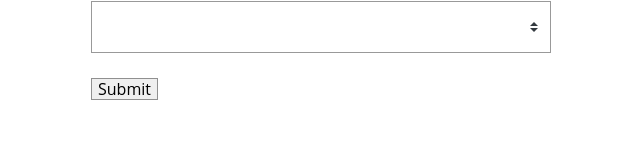
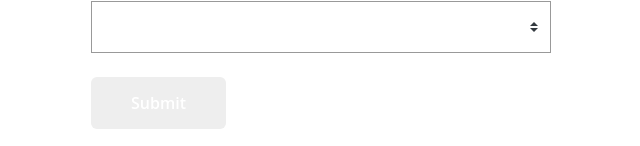
Before and after one commit to ImranK1506/VueMastery-Real_World_Vue, a Vue app: page /event/create in a window 1280 px wide. Shown: the part 895-1041 px from the top of the page, without its empty margins (319-959 px from the left). Before the commit the page ends 1016 px from the top, so only its background shows below. Built offline with nearby package versions, Linux system fonts and the light colour scheme.

Commit message:
global component: BaseButton

```diff
--- a/db.json
+++ b/db.json
@@ -301,6 +301,76 @@
       "date": "2020-03-05T13:16:00.000Z",
       "time": "3 :00",
       "attendees": []
+    },
+    {
+      "id": 7136025,
+      "category": "",
+      "organizer": {
+        "id": "1",
+        "name": "Imran"
+      },
+      "title": "",
+      "description": "",
+      "location": "",
+      "date": "",
+      "time": "",
+      "attendees": []
+    },
+    {
+      "id": 7606023,
+      "category": "",
+      "organizer": {
+        "id": "1",
+        "name": "Imran"
+      },
+      "title": "",
+      "description": "",
+      "location": "",
+      "date": "",
+      "time": "",
+      "attendees": []
+    },
+    {
+      "id": 6691000,
+      "category": "",
+      "organizer": {
+        "id": "1",
+        "name": "Imran"
+      },
+      "title": "",
+      "description": "",
+      "location": "",
+      "date": "",
+      "time": "",
+      "attendees": []
+    },
+    {
+      "id": 8051839,
+      "category": "",
+      "organizer": {
+        "id": "1",
+        "name": "Imran"
+      },
+      "title": "",
+      "description": "",
+      "location": "",
+      "date": "",
+      "time": "",
+      "attendees": []
+    },
+    {
+      "id": 253216,
+      "category": "",
+      "organizer": {
+        "id": "1",
+        "name": "Imran"
+      },
+      "title": "",
+      "description": "",
+      "location": "",
+      "date": "",
+      "time": "",
+      "attendees": []
     }
   ]
 }
--- /dev/null
+++ b/src/components/BaseButton.vue
@@ -0,0 +1,101 @@
+<template>
+   <div>
+      <button v-on="$listeners"
+              class="button"
+              :class="buttonClass"
+              v-bind="$attrs">
+         <slot/>
+      </button>
+   </div>
+</template>
+
+<script>
+  export default {
+    inheritAttrs: false,
+    props: {
+      buttonClass: {
+        type: String
+      }
+    }
+  }
+</script>
+
+<style scoped>
+   .button {
+      display: inline-flex;
+      align-items: center;
+      justify-content: space-between;
+      height: 52px;
+      padding: 0 40px;
+      background: transparent;
+      border: none;
+      border-radius: 6px;
+      text-align: center;
+      font-weight: 600;
+      white-space: nowrap;
+      transition: all 0.2s linear;
+   }
+
+   .button:hover {
+      -webkit-transform: scale(1.02);
+      transform: scale(1.02);
+      box-shadow: 0 7px 17px 0 rgba(0, 0, 0, 0.2), 0 6px 20px 0 rgba(0, 0, 0, 0.19);
+   }
+
+   .button:active {
+      -webkit-transform: scale(1);
+      transform: scale(1);
+      box-shadow: none;
+   }
+
+   .button:focus {
+      outline: 0;
+   }
+
+   .button.-fill-gradient {
+      background: linear-gradient(to right, #16c0b0, #84cf6a);
+      color: #ffffff;
+   }
+
+   .button:disabled {
+      -webkit-transform: scale(1);
+      transform: scale(1);
+      box-shadow: none;
+      background: #eeeeee;
+   }
+
+   .button + .button {
+      margin-left: 1em;
+   }
+
+   .button.-fill-gray {
+      background: rgba(0, 0, 0, 0.5);
+      color: #ffffff;
+   }
+
+   .button.-size-small {
+      height: 32px;
+   }
+
+   .button.-icon-right {
+      text-align: left;
+      padding: 0 20px;
+   }
+
+   .button.-icon-right > .icon {
+      margin-left: 10px;
+   }
+
+   .button.-icon-left {
+      text-align: right;
+      padding: 0 20px;
+   }
+
+   .button.-icon-left > .icon {
+      margin-right: 10px;
+   }
+
+   .button.-icon-center {
+      padding: 0 20px;
+   }
+</style>
--- a/src/views/EventCreate.vue
+++ b/src/views/EventCreate.vue
@@ -50,7 +50,11 @@
                <option v-for="time in times" :key="time">{{ time }}</option>
             </select>
          </div>
-         <input type="submit" class="button -fill-gradient" value="Submit"/>
+         <BaseButton type="submit"
+                     button-class="-fill-gradient"
+                     disabled>
+                     Submit
+         </BaseButton>
       </form>
    </div>
 </template>
@@ -60,9 +64,11 @@
   import Datepicker from 'vuejs-datepicker';
   import BaseInput from "@/components/BaseInput";
   import BaseSelect from "@/components/BaseSelect";
+  import BaseButton from "@/components/BaseButton";
 
   export default {
     components: {
+      BaseButton,
       BaseSelect,
       BaseInput,
       Datepicker
```
